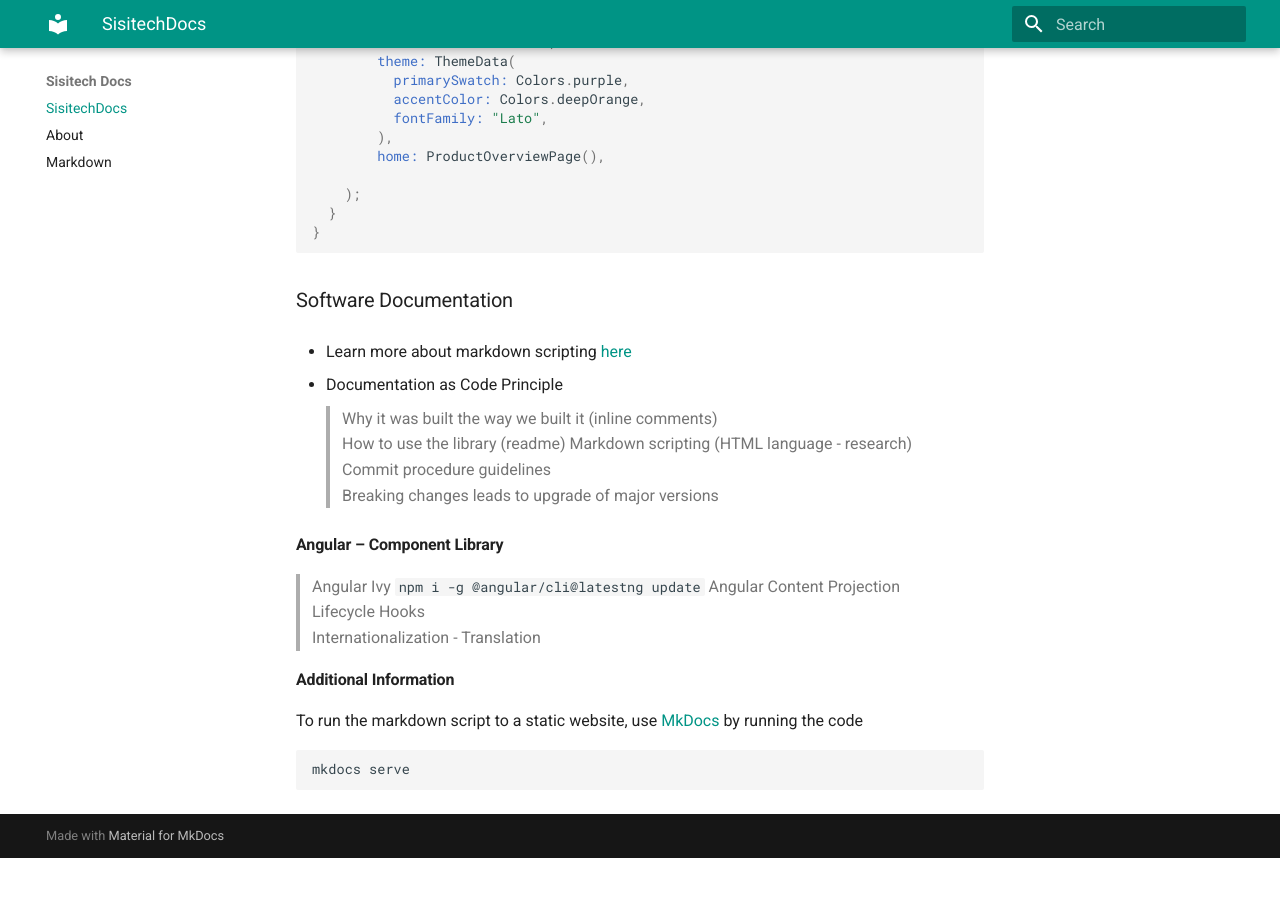
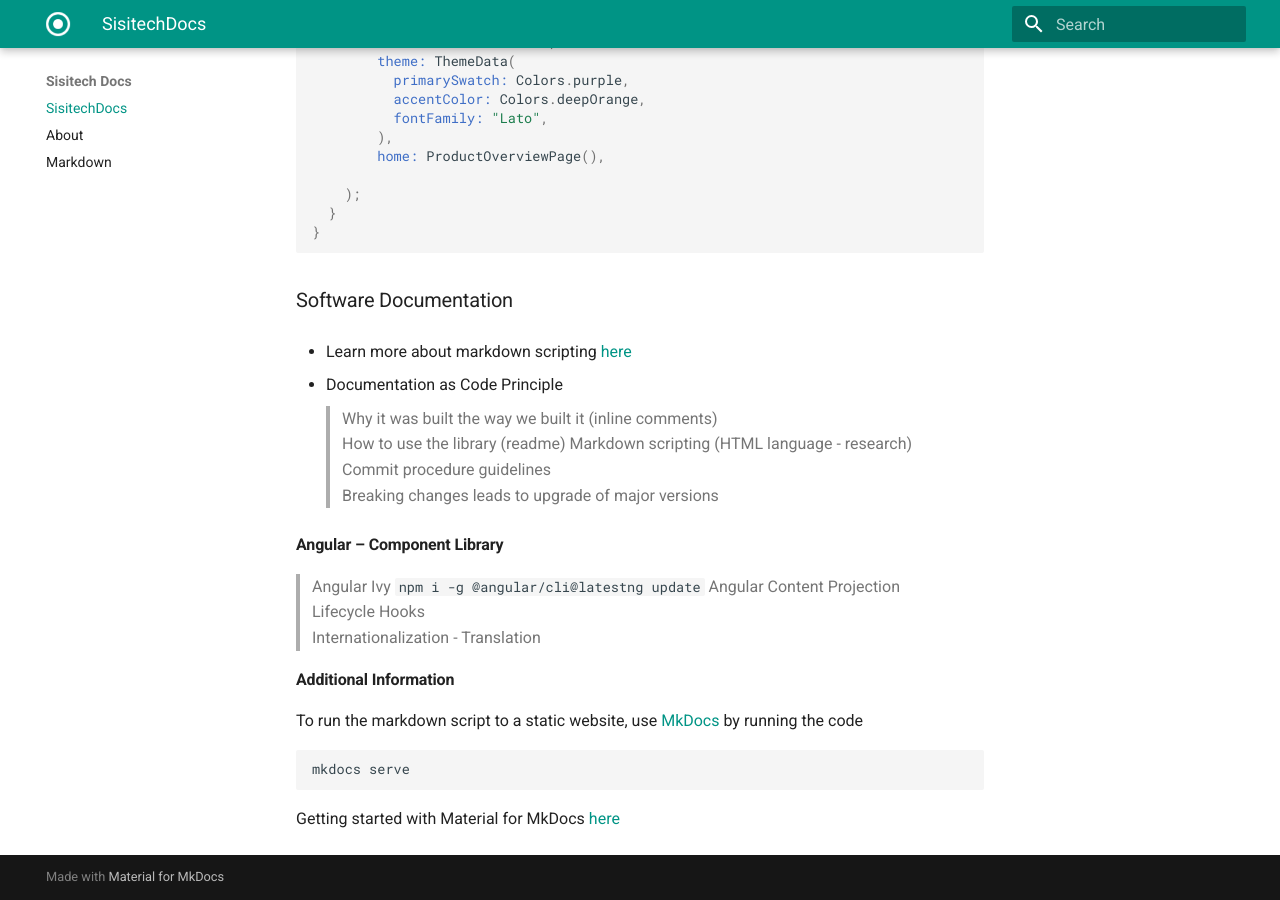
Before and after one commit to sisitech/SisitechDocs, an MkDocs documentation site: the page built from docs/index.md, in a window 1280 px wide and 900 px high, scrolled down 1632 px. Built offline with MkDocs 1.6.1 and Material for MkDocs 9.7.7, drawn with Linux system fonts in a browser that asks for light colours; before the commit the page ends 2490 px from its top, so only the background shows below that.

Commit message:
Add a Sisitech Logo to the static website

````diff
--- a/docs/index.md
+++ b/docs/index.md
@@ -98,3 +98,5 @@ To run the markdown script to a static website, use [MkDocs](https://www.mkdocs.
 mkdocs serve
 
 ```
+
+Getting started with Material for MkDocs [here](https://squidfunk.github.io/mkdocs-material/getting-started/)
--- a/mkdocs.yml
+++ b/mkdocs.yml
@@ -1,11 +1,11 @@
 site_name: Sisitech Docs
-
 
 theme:
   name: material
   palette:
     scheme: default
     primary: teal
+  logo: sisitech-logo.png
 
 extra_css:
   - css/extra.css
````
Also changed, not shown: docs/sisitech-logo.png (added).
